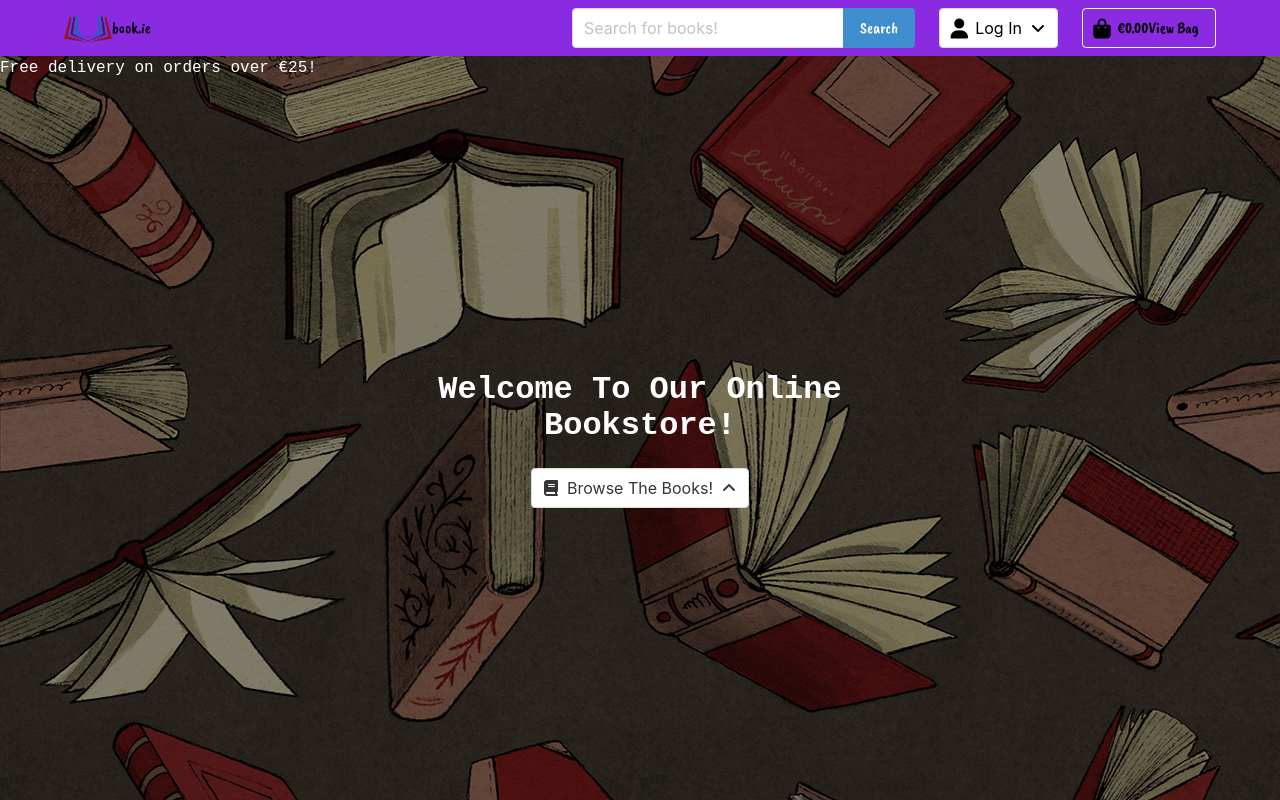
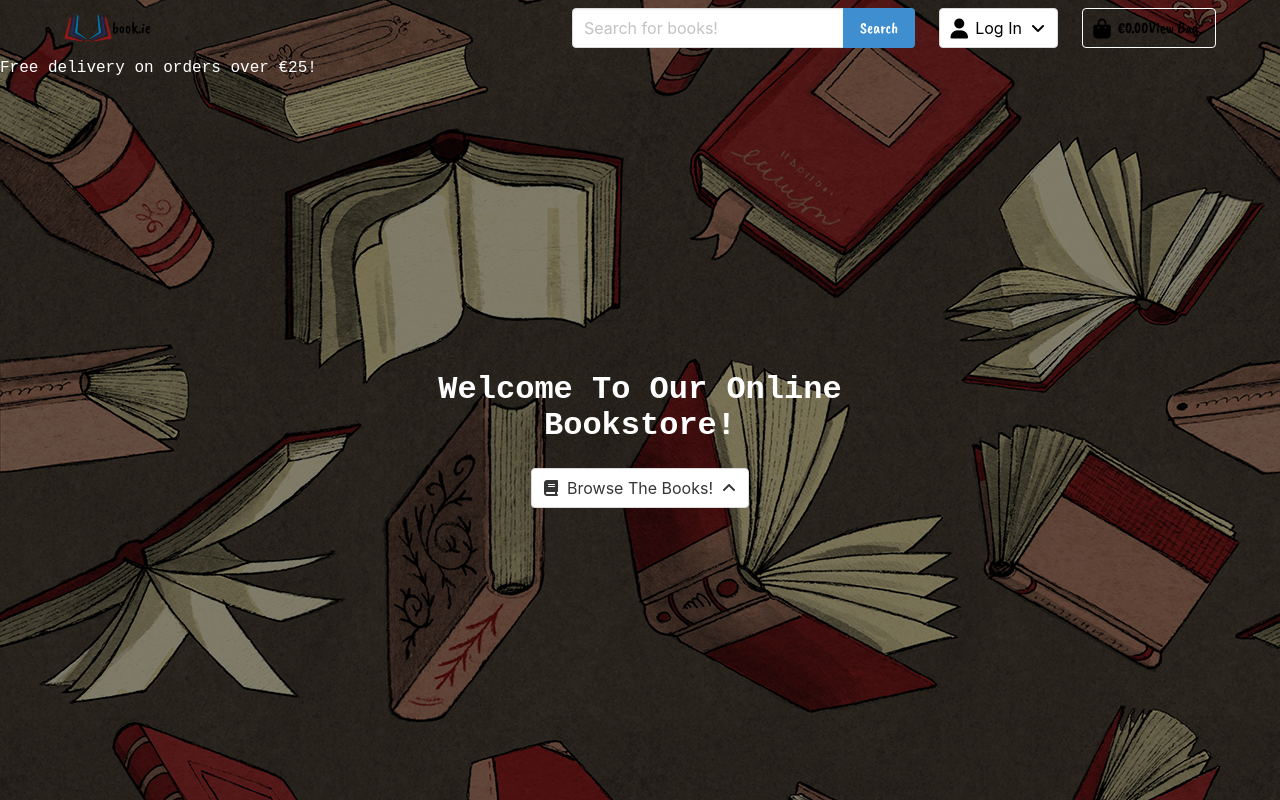
Before and after one commit to anteCedens/CI-MS4-ecommerce-site, a Django app: page / in a window 1280 px wide. Run offline with Django 3.2, Linux system fonts and the light colour scheme; some libraries are stand-ins or nearby versions; some web fonts are replaced.

Commit message:
Remove test background color

```diff
--- a/static/css/base.css
+++ b/static/css/base.css
@@ -29,14 +29,6 @@ html, body {
   line-height: 1.5;
 }
 
-/* Start: Development styling */
-
-nav {
-    background-color: blueviolet!important;
-}
-
-/* End: Development styling */
-
 .navbar span {
     color: black;
 }
```
